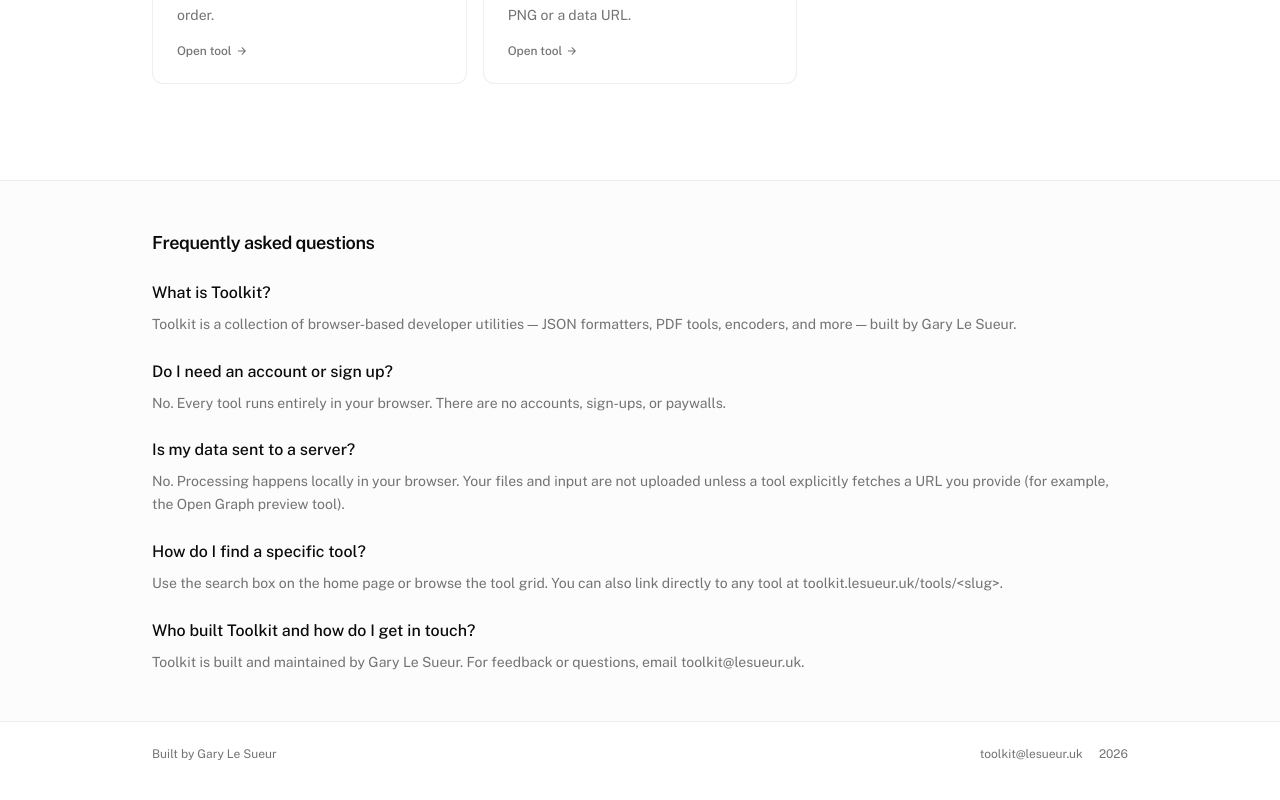
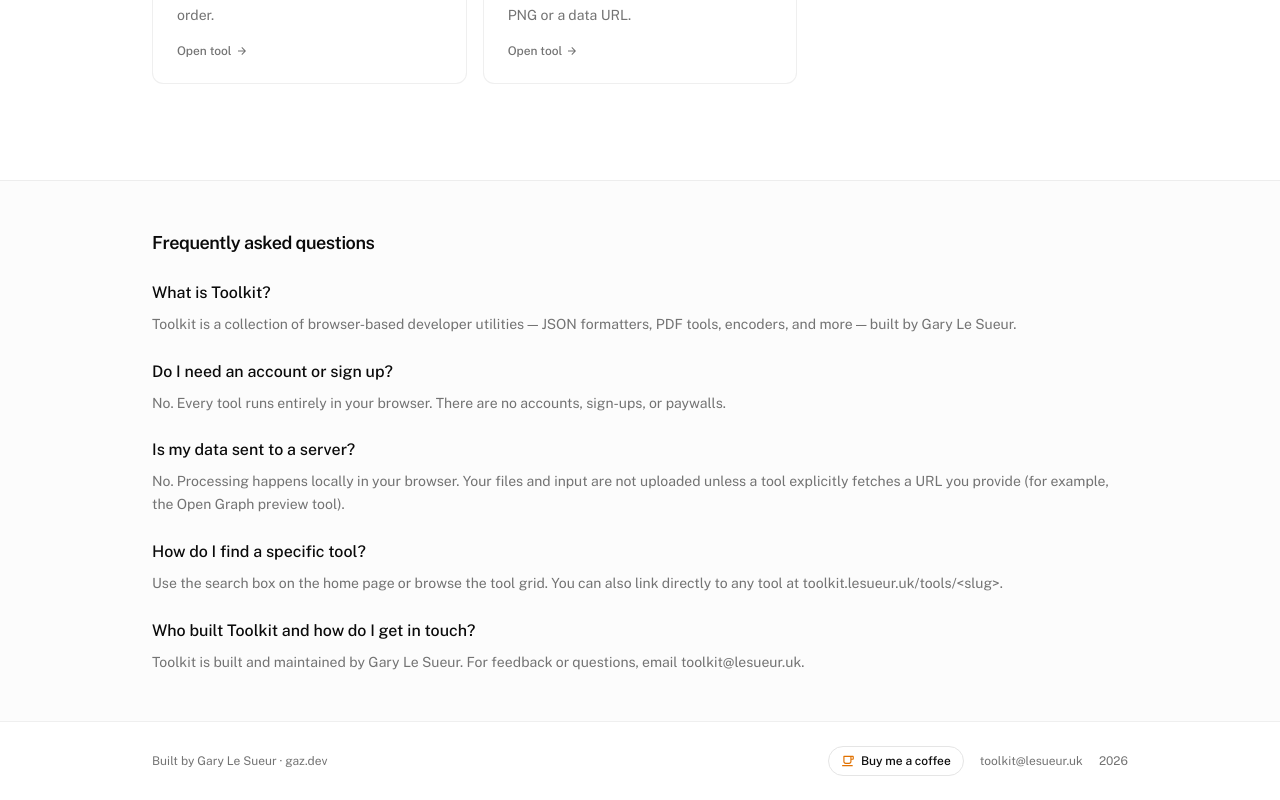
Before and after one commit to garylesueur/toolkit, a Next.js app: page / in a window 1280 px wide. Shown: the part 5206-6006 px from the top of the page. Built offline with nearby package versions, Linux system fonts and the light colour scheme; no server answers.

Commit message:
Add footer support links

```diff
--- a/app/page.tsx
+++ b/app/page.tsx
@@ -1,4 +1,4 @@
-import { RiToolsFill } from "@remixicon/react";
+import { RiCupLine, RiToolsFill } from "@remixicon/react";
 import { Suspense } from "react";
 
 import { HomeFaq } from "@/components/home-faq";
@@ -42,11 +42,25 @@ export default function Page() {
       <HomeFaq />
 
       <footer className="border-t border-border/60">
-        <div className="mx-auto flex max-w-5xl items-center justify-between px-6 py-6">
-          <p className="text-muted-foreground text-xs">
-            Built by Gary Le Sueur
-          </p>
-          <div className="text-muted-foreground flex items-center gap-4 text-xs">
+        <div className="mx-auto flex max-w-5xl flex-col gap-5 px-6 py-6 sm:flex-row sm:items-center sm:justify-between">
+          <a
+            href="https://gaz.dev"
+            target="_blank"
+            rel="noreferrer"
+            className="text-muted-foreground hover:text-foreground w-fit text-xs transition-colors"
+          >
+            Built by Gary Le Sueur · gaz.dev
+          </a>
+          <div className="text-muted-foreground flex flex-wrap items-center gap-x-4 gap-y-3 text-xs">
+            <a
+              href="https://buymeacoffee.com/lesueur"
+              target="_blank"
+              rel="noreferrer"
+              className="text-foreground hover:bg-accent inline-flex items-center gap-1.5 rounded-full border border-border bg-background px-3 py-1.5 font-medium transition-colors"
+            >
+              <RiCupLine className="size-3.5 text-amber-600 dark:text-amber-400" />
+              Buy me a coffee
+            </a>
             <a
               href="mailto:toolkit@lesueur.uk"
               className="hover:text-foreground transition-colors"
```
